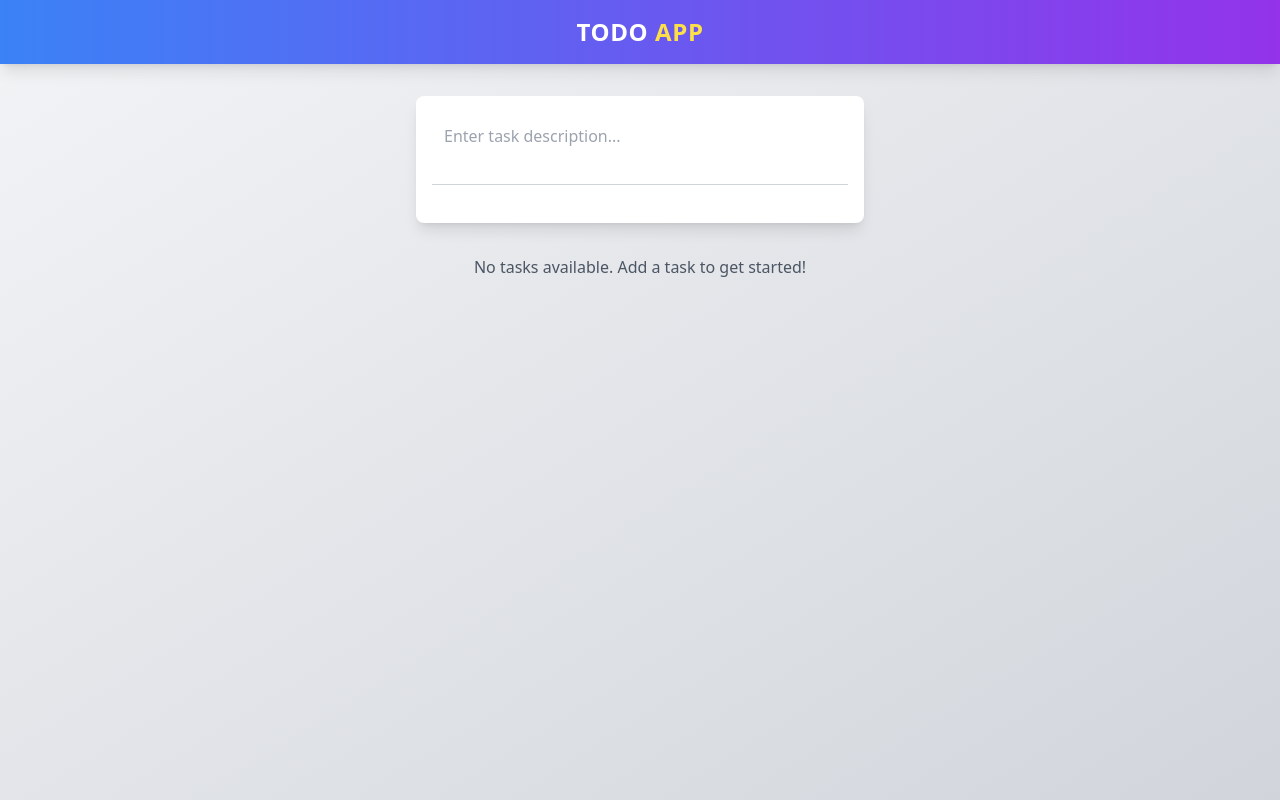
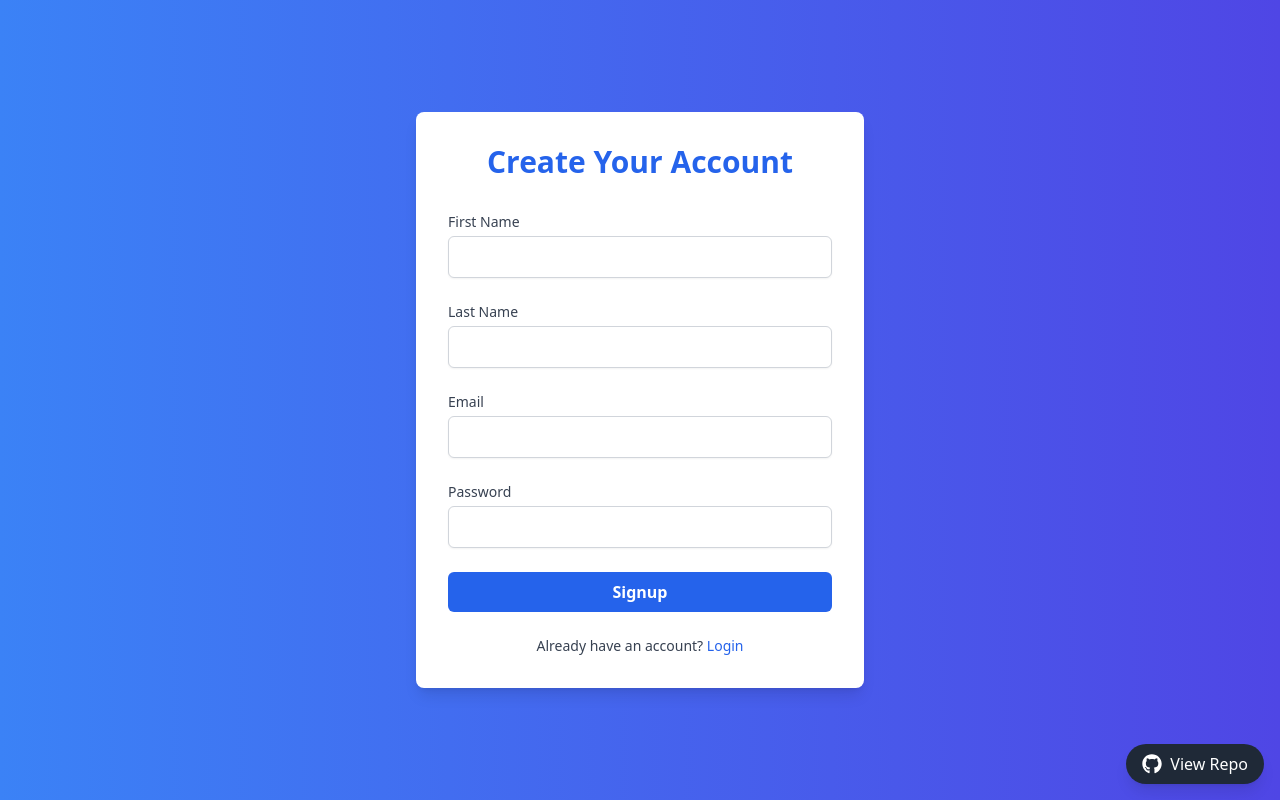
Before and after one commit to rakeshdeka/todo-app, a React (Vite) app: page /signup in a window 1280 px wide. Built offline with nearby package versions, Linux system fonts and the light colour scheme; no server answers.

Commit message:
added login and signup

```diff
--- a/package.json
+++ b/package.json
@@ -13,8 +13,9 @@
     "axios": "^1.7.4",
     "react": "^18.2.0",
     "react-dom": "^18.2.0",
-    "react-icons": "^4.11.0",
-    "react-masonry-css": "^1.0.16"
+    "react-icons": "^4.12.0",
+    "react-masonry-css": "^1.0.16",
+    "react-router-dom": "^6.26.1"
   },
   "devDependencies": {
     "@types/react": "^18.2.15",
--- /dev/null
+++ b/src/API/Context/AuthContext.jsx
@@ -0,0 +1,28 @@
+import React, { createContext, useContext, useState } from "react";
+
+const AuthContext = createContext();
+
+export const AuthProvider = ({ children }) => {
+  const [isAuthenticated, setIsAuthenticated] = useState(false);
+
+  const login = (email, password) => {
+    console.log("email, password", email, password);
+    setIsAuthenticated(true);
+  };
+  const signup = (email, password) => {
+    // console.log("email, password", email, password);
+    setIsAuthenticated(true);
+  };
+
+  const logout = () => {
+    setIsAuthenticated(false);
+  };
+
+  return (
+    <AuthContext.Provider value={{ isAuthenticated, login, logout,signup }}>
+      {children}
+    </AuthContext.Provider>
+  );
+};
+
+export const useAuth = () => useContext(AuthContext);
--- a/src/API/Context/todoContext.jsx
+++ b/src/API/Context/todoContext.jsx
@@ -1,5 +1,5 @@
 import React, { createContext, useState, useEffect, useContext } from "react";
-import API from "../config"; // Assuming API is an Axios instance configured with the base URL
+import API from "../config";
 
 const TodoContext = createContext();
 
--- a/src/App.jsx
+++ b/src/App.jsx
@@ -1,22 +1,41 @@
+import React from "react";
+import { BrowserRouter as Router, Route, Routes } from "react-router-dom";
 import HomePage from "./HomePage";
-import SignInModal from "./components/Authentication/SignInModal/SignInModal";
-import { SignOutModal } from "./components/Authentication/SignOutModal/SignOutModal";
-import { ShowMoreModal } from "./components/Modal/ShowMoreModal";
-import { EditNoteModal } from "./components/Modal/EditNoteModal/EditNoteModal";
+import Login from "./components/Authentication/Login";
+import Signup from "./components/Authentication/Signup";
+import ProtectedRoute from "./utils/ProtectedRoute";
+import {FaGithub} from "react-icons/fa"
+
 function App() {
+  return (
+    <Router>
+      <div className="App relative min-h-screen">
+        <Routes>
+          <Route
+            path="/"
+            element={
+              <ProtectedRoute>
+                <HomePage />
+              </ProtectedRoute>
+            }
+          />
+          <Route path="/login" element={<Login />} />
+          <Route path="/signup" element={<Signup />} />
+        </Routes>
 
-
-  return (
-    <>
-      <div className="App">
-        {/* <EditNoteModal /> */}
-        {/* <ShowMoreModal /> */}
-        <HomePage />
-        {/* <SignInModal/> */}
-        {/* <SignOutModal /> */}
+        {/* Project Repo Button */}
+        <a
+          href="https://github.com/rakeshdeka/todo-app" // Replace with your actual repo URL
+          target="_blank"
+          rel="noopener noreferrer"
+          className="fixed bottom-4 right-4 flex items-center bg-gray-800 hover:bg-gray-900 text-white py-2 px-4 rounded-full shadow-lg transition duration-150 ease-in-out"
+        >
+          <FaGithub className="text-xl mr-2" />
+          <span>View Repo</span>
+        </a>
       </div>
-    </>
-  )
+    </Router>
+  );
 }
 
-export default App
+export default App;
--- a/src/HomePage.jsx
+++ b/src/HomePage.jsx
@@ -10,6 +10,8 @@ export default function HomePage() {
   const [showTitleInput, setShowTitleInput] = useState(false);
   const inputContainerRef = useRef(null); // Reference to the container of the inputs
   const descriptionRef = useRef(null); // Reference to the description input
+  console.log("todos:-------", todos);
+
 
   const handleTitleChange = (event) => {
     setTitle(event.target.value);
@@ -74,7 +76,7 @@ export default function HomePage() {
         >
             {showTitleInput && (
             <input
-              className="w-full p-3 text-sm border-b border-gray-300 focus:outline-none focus:border-blue-500"
+              className="w-full p-1 text-sm border-b border-gray-300 focus:outline-none focus:border-blue-500"
               type="text"
               placeholder="Enter task title..."
               value={title}
@@ -83,7 +85,7 @@ export default function HomePage() {
             />
           )}
           <textarea
-            className="w-full p-3 mb-4 text-sms border-b border-gray-300 focus:outline-none focus:border-blue-500 resize-none"
+            className="w-full text-sm p-1 border-b border-gray-300 focus:outline-none focus:border-blue-500 resize-none"
             placeholder="Enter task description..."
             value={description}
             onChange={handleDescriptionChange}
@@ -96,7 +98,7 @@ export default function HomePage() {
 
         <div className="mt-8 w-full">
           {todos.length === 0 ? (
-            <p className="text-center text-gray-600">
+            <p className="text-center text-xs text-gray-600">
               No tasks available. Add a task to get started!
             </p>
           ) : (
--- /dev/null
+++ b/src/components/Authentication/Login.jsx
@@ -0,0 +1,87 @@
+import React, { useState } from "react";
+import { useAuth } from "../../API/Context/AuthContext";
+import { useNavigate, Link } from "react-router-dom";
+
+function Login() {
+  const { login } = useAuth();
+  const navigate = useNavigate();
+  const [email, setEmail] = useState("");
+  const [password, setPassword] = useState("");
+  const [error, setError] = useState("");
+
+  const handleLogin = async (e) => {
+    e.preventDefault();
+    try {
+      await login(email, password);
+      navigate("/");
+    } catch (err) {
+      setError("Invalid credentials. Please try again.");
+    }
+  };
+
+  return (
+    <div className="min-h-screen flex items-center justify-center bg-gradient-to-r from-blue-500 to-indigo-600">
+      <div className="w-full max-w-md bg-white p-8 rounded-lg shadow-lg">
+        <h2 className="text-3xl font-bold text-center text-indigo-600 mb-8">
+          Welcome Back
+        </h2>
+        <form onSubmit={handleLogin} className="space-y-6">
+          <div>
+            <label
+              htmlFor="email"
+              className="block text-sm font-medium text-gray-700"
+            >
+              Email
+            </label>
+            <input
+              type="email"
+              id="email"
+              value={email}
+              onChange={(e) => setEmail(e.target.value)}
+              required
+              className="mt-1 block w-full px-4 py-2 border border-gray-300 rounded-md shadow-sm focus:outline-none focus:ring-indigo-500 focus:border-indigo-500"
+            />
+          </div>
+          <div>
+            <label
+              htmlFor="password"
+              className="block text-sm font-medium text-gray-700"
+            >
+              Password
+            </label>
+            <input
+              type="password"
+              id="password"
+              value={password}
+              onChange={(e) => setPassword(e.target.value)}
+              required
+              className="mt-1 block w-full px-4 py-2 border border-gray-300 rounded-md shadow-sm focus:outline-none focus:ring-indigo-500 focus:border-indigo-500"
+            />
+          </div>
+          {error && (
+            <p className="text-red-500 text-sm text-center">{error}</p>
+          )}
+          <button
+            type="submit"
+            className="w-full bg-indigo-600 text-white py-2 px-4 rounded-md hover:bg-indigo-700 transition duration-150 ease-in-out font-semibold"
+          >
+            Login
+          </button>
+        </form>
+        <div className="mt-6 text-center">
+          <p className="text-sm text-gray-700">
+            Don't have an account?{" "}
+            <Link
+              to="/signup"
+              className="text-indigo-600 hover:text-indigo-500 font-medium"
+            >
+              Sign up
+            </Link>
+          </p>
+        </div>
+      </div>
+    </div>
+  );
+}
+
+export default Login;
--- /dev/null
+++ b/src/components/Authentication/Signup.jsx
@@ -0,0 +1,120 @@
+import React, { useState } from "react";
+import { useAuth } from "../../API/Context/AuthContext";
+import { useNavigate, Link } from "react-router-dom";
+
+const Signup = () => {
+  const { signup } = useAuth();
+  const navigate = useNavigate();
+
+  const [fname, setFname] = useState("");
+  const [lname, setLname] = useState("");
+  const [email, setEmail] = useState("");
+  const [password, setPassword] = useState("");
+  const [error, setError] = useState("");
+
+  const handleSignup = async (e) => {
+    e.preventDefault();
+    try {
+      await signup(fname, lname, email, password);
+      navigate("/login"); // Redirect to login page after successful signup
+    } catch (err) {
+      setError("Signup failed. Please try again.");
+    }
+  };
+
+  return (
+    <div className="min-h-screen flex items-center justify-center bg-gradient-to-r from-blue-500 to-indigo-600">
+      <div className="w-full max-w-md bg-white p-8 rounded-lg shadow-lg">
+        <h2 className="text-3xl font-bold text-center text-blue-600 mb-8">
+          Create Your Account
+        </h2>
+        <form onSubmit={handleSignup} className="space-y-6">
+          <div>
+            <label
+              htmlFor="fname"
+              className="block text-sm font-medium text-gray-700"
+            >
+              First Name
+            </label>
+            <input
+              type="text"
+              id="fname"
+              value={fname}
+              onChange={(e) => setFname(e.target.value)}
+              required
+              className="mt-1 block w-full px-4 py-2 border border-gray-300 rounded-md shadow-sm focus:outline-none focus:ring-blue-500 focus:border-blue-500"
+            />
+          </div>
+          <div>
+            <label
+              htmlFor="lname"
+              className="block text-sm font-medium text-gray-700"
+            >
+              Last Name
+            </label>
+            <input
+              type="text"
+              id="lname"
+              value={lname}
+              onChange={(e) => setLname(e.target.value)}
+              required
+              className="mt-1 block w-full px-4 py-2 border border-gray-300 rounded-md shadow-sm focus:outline-none focus:ring-blue-500 focus:border-blue-500"
+            />
+          </div>
+          <div>
+            <label
+              htmlFor="email"
+              className="block text-sm font-medium text-gray-700"
+            >
+              Email
+            </label>
+            <input
+              type="email"
+              id="email"
+              value={email}
+              onChange={(e) => setEmail(e.target.value)}
+              required
+              className="mt-1 block w-full px-4 py-2 border border-gray-300 rounded-md shadow-sm focus:outline-none focus:ring-blue-500 focus:border-blue-500"
+            />
+          </div>
+          <div>
+            <label
+              htmlFor="password"
+              className="block text-sm font-medium text-gray-700"
+            >
+              Password
+            </label>
+            <input
+              type="password"
+              id="password"
+              value={password}
+              onChange={(e) => setPassword(e.target.value)}
+              required
+              className="mt-1 block w-full px-4 py-2 border border-gray-300 rounded-md shadow-sm focus:outline-none focus:ring-blue-500 focus:border-blue-500"
+            />
+          </div>
+          {error && <p className="text-red-500 text-sm text-center">{error}</p>}
+          <button
+            type="submit"
+            className="w-full bg-blue-600 text-white py-2 px-4 rounded-md hover:bg-blue-700 transition duration-150 ease-in-out font-semibold"
+          >
+            Signup
+          </button>
+        </form>
+        <div className="mt-6 text-center">
+          <p className="text-sm text-gray-700">
+            Already have an account?{" "}
+            <Link
+              to="/login"
+              className="text-blue-600 hover:text-blue-500 font-medium"
+            >
+              Login
+            </Link>
+          </p>
+        </div>
+      </div>
+    </div>
+  );
+};
+
+export default Signup;
--- a/src/components/Header/Header.jsx
+++ b/src/components/Header/Header.jsx
@@ -1,13 +1,24 @@
 import React from "react";
-import { LuListTodo } from "react-icons/lu";
+import { useAuth } from "../../API/Context/AuthContext";
 
 export const Header = ({ setOpenSignInModal }) => {
+  const { user, logout } = useAuth();
+
   return (
     <header className="bg-gradient-to-r from-blue-500 to-purple-600 text-white shadow-lg py-4">
-      <div className="container mx-auto flex justify-center items-center">
-        <p className="text-2xl font-bold tracking-wide text-center">
+      <div className="container mx-auto flex justify-between items-center">
+        <p className="text-2xl font-bold tracking-wide">
           TODO <span className="text-yellow-300">APP</span>
         </p>
+        <div className="flex items-center space-x-4">
+          <p className="text-lg font-medium">Hello, {user?.name || "User"}</p>
+          <button
+            onClick={logout}
+            className="bg-red-600 hover:bg-red-700 text-white py-2 px-4 rounded-md transition duration-150 ease-in-out"
+          >
+            Logout
+          </button>
+        </div>
       </div>
     </header>
   );
--- a/src/main.jsx
+++ b/src/main.jsx
@@ -3,10 +3,13 @@ import ReactDOM from "react-dom/client";
 import App from "./App.jsx";
 import "./index.css";
 import { TodoProvider } from "./API/Context/todoContext.jsx";
+import { AuthProvider } from "./API/Context/AuthContext.jsx";
 ReactDOM.createRoot(document.getElementById("root")).render(
   <React.StrictMode>
-    <TodoProvider>
-      <App />
-    </TodoProvider>
+    <AuthProvider>
+      <TodoProvider>
+        <App />
+      </TodoProvider>
+    </AuthProvider>
   </React.StrictMode>
 );
--- /dev/null
+++ b/src/utils/ProtectedRoute.jsx
@@ -0,0 +1,16 @@
+import React from 'react';
+import { Navigate } from 'react-router-dom';
+// import { useAuth } from './AuthContext';
+import { useAuth } from '../API/Context/AuthContext';
+
+const ProtectedRoute = ({ children }) => {
+  const { isAuthenticated } = useAuth();
+
+  if (!isAuthenticated) {
+    return <Navigate to="/login" />;
+  }
+
+  return children;
+};
+
+export default ProtectedRoute;
```
Also changed, not shown: 1 other file (tests, documents, lock files or other folders).
